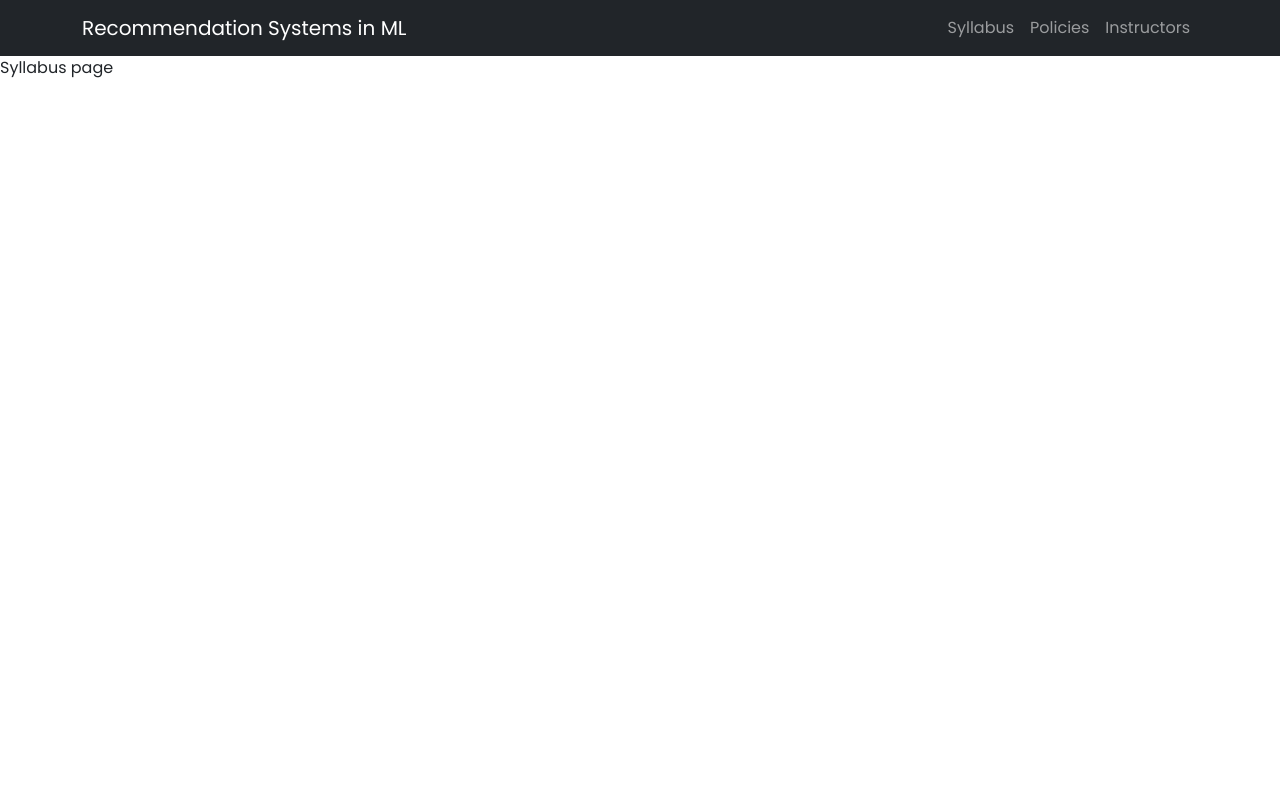
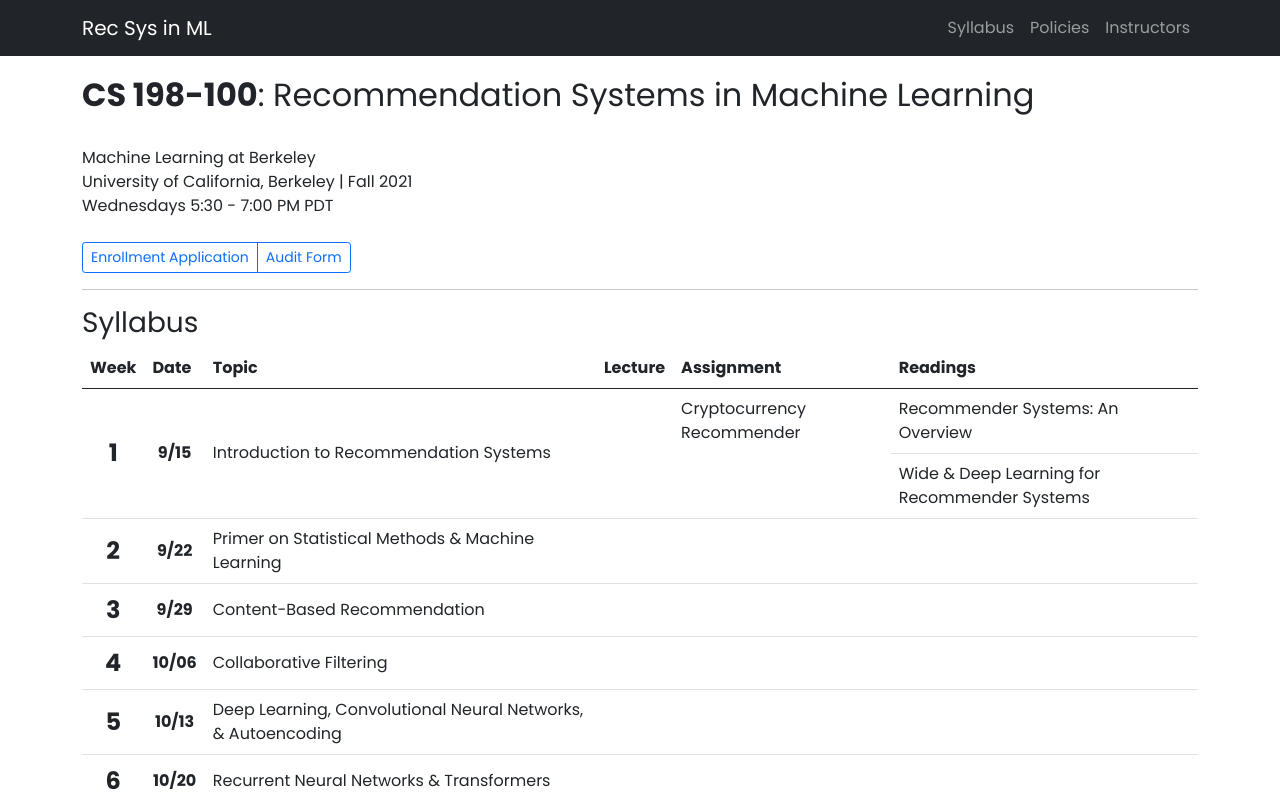
Before and after one commit to mlberkeley/rec-sys-decal-website, a React (Create React App) app: page / in a window 1280 px wide. Shown: the top 800 px of the page. Built offline with nearby package versions, Linux system fonts and the light colour scheme.

Commit message:
Added syllabus content

```diff
--- a/src/App.js
+++ b/src/App.js
@@ -11,7 +11,9 @@ function App() {
         <div className="App">
             <Navbar bg="dark" variant="dark">
                 <Container>
-                    <Navbar.Brand>Recommendation Systems in ML</Navbar.Brand>
+                    <Navbar.Brand>
+                        Rec Sys in ML
+                    </Navbar.Brand>
                     <Navbar.Toggle />
                     <Navbar.Collapse className="justify-content-end">
                         <Nav>
--- /dev/null
+++ b/src/content/syllabus.json
@@ -0,0 +1,110 @@
+[
+  {
+    "week": 1,
+    "date": "9/15",
+    "topic": "Introduction to Recommendation Systems",
+    "lectureLink": "",
+    "readings": [
+      {
+        "type": "paper",
+        "title": "Recommender Systems: An Overview",
+        "author": "Burke et. al.",
+        "year": 2011
+      }, {
+        "type": "paper",
+        "title": "Wide & Deep Learning for Recommender Systems",
+        "author": "Cheng et. al. (Google)",
+        "year": 2016
+      }
+    ],
+    "assignmentName": "Cryptocurrency Recommender"
+  },
+  {
+    "week": 2,
+    "date": "9/22",
+    "topic": "Primer on Statistical Methods & Machine Learning",
+    "lectureLink": "",
+    "readings": [],
+    "assignmentName": ""
+  },
+  {
+    "week": 3,
+    "date": "9/29",
+    "topic": "Content-Based Recommendation",
+    "lectureLink": "",
+    "readings": [],
+    "assignmentName": ""
+  },
+  {
+    "week": 4,
+    "date": "10/06",
+    "topic": "Collaborative Filtering",
+    "lectureLink": "",
+    "readings": [],
+    "assignmentName": ""
+  },
+  {
+    "week": 5,
+    "date": "10/13",
+    "topic": "Deep Learning, Convolutional Neural Networks, & Autoencoding",
+    "lectureLink": "",
+    "readings": [],
+    "assignmentName": ""
+  },
+  {
+    "week": 6,
+    "date": "10/20",
+    "topic": "Recurrent Neural Networks & Transformers",
+    "lectureLink": "",
+    "readings": [],
+    "assignmentName": ""
+  },
+  {
+    "week": 7,
+    "date": "10/27",
+    "topic": "Deep Reinforcement Learning & Generative Adversarial Networks",
+    "lectureLink": "",
+    "readings": [],
+    "assignmentName": ""
+  },
+  {
+    "week": 8,
+    "date": "11/03",
+    "topic": "Session-Based & Knowledge-Based Recommendation",
+    "lectureLink": "",
+    "readings": [],
+    "assignmentName": ""
+  },
+  {
+    "week": 9,
+    "date": "11/10",
+    "topic": "Scoring, Hybridization, Evaluation, & Deployment Methods",
+    "lectureLink": "",
+    "readings": [],
+    "assignmentName": ""
+  },
+  {
+    "week": 10,
+    "date": "11/17",
+    "topic": "Survey of Big Tech's Recommendation Systems & Ethics",
+    "lectureLink": "",
+    "readings": [],
+    "assignmentName": ""
+  },
+  {
+    "week": 11,
+    "date": "11/24",
+    "topic": "Decision-Making Psychology, Security, & Adversarial Attacks",
+    "lectureLink": "",
+    "readings": [],
+    "assignmentName": ""
+  },
+  {
+    "week": 12,
+    "date": "12/01",
+    "topic": "Finale & Project Presentations",
+    "lectureLink": "",
+    "readings": [],
+    "assignmentName": ""
+  }
+]
--- a/src/views/Syllabus.css
+++ b/src/views/Syllabus.css
@@ -0,0 +1,11 @@
+.Syllabus {
+    margin-top: 20px;
+}
+
+.syllabusTable .alignVertical {
+    vertical-align: middle;
+}
+
+.syllabusTable .alignCenter {
+    text-align: center;
+}
--- a/src/views/Syllabus.js
+++ b/src/views/Syllabus.js
@@ -1,9 +1,69 @@
 import './Syllabus.css';
+import {Button, ButtonGroup, Container, Table} from "react-bootstrap";
+import SyllabusContent from "../content/syllabus.json"
 
 function Syllabus() {
+    const content = SyllabusContent;
+
     return (
         <div className="Syllabus">
-            Syllabus page
+            <Container>
+                <h2><b>CS 198-100</b>: Recommendation Systems in Machine Learning</h2><br />
+                Machine Learning at Berkeley<br />
+                University of California, Berkeley | Fall 2021<br />
+                Wednesdays 5:30 - 7:00 PM PDT<br /><br />
+                <ButtonGroup size="sm">
+                    <Button variant="outline-primary" href="https://forms.gle/qjxk7ALqbFCLhTy4A" target="_blank">
+                        Enrollment Application
+                    </Button>
+                    <Button variant="outline-primary" href="https://forms.gle/9EbukMyJEQrB27R69" target="_blank">
+                        Audit Form
+                    </Button>
+                </ButtonGroup>
+                <hr />
+
+                <h3>Syllabus</h3>
+                <Table className="syllabusTable">
+                    <thead>
+                        <tr>
+                            <th>Week</th>
+                            <th>Date</th>
+                            <th>Topic</th>
+                            <th>Lecture</th>
+                            <th>Assignment</th>
+                            <th>Readings</th>
+                        </tr>
+                    </thead>
+                    <tbody>
+                        {content.map(week => {
+                            const rowspan = (week.readings.length === 0) ? 1 : week.readings.length;
+                            const firstReading = (week.readings.length === 0) ? {} : week.readings[0];
+
+                            return [
+                                <tr>
+                                    <td className="alignVertical alignCenter" rowspan={rowspan}>
+                                        <b style={{fontSize: '24px'}}>{week.week}</b>
+                                    </td>
+                                    <td className="alignVertical alignCenter" rowspan={rowspan}>
+                                        <b>{week.date}</b>
+                                    </td>
+                                    <td className="alignVertical" rowspan={rowspan}>
+                                        {week.topic}
+                                    </td>
+                                    <td rowspan={rowspan}>{week.lectureLink}</td>
+                                    <td rowspan={rowspan}>{week.assignmentName}</td>
+                                    <td>{firstReading.title}</td>
+                                </tr>,
+                                week.readings.slice(1).map(reading => (
+                                    <tr>
+                                        <td>{reading.title}</td>
+                                    </tr>
+                                ))
+                            ];
+                        })}
+                    </tbody>
+                </Table>
+            </Container>
         </div>
     );
 }
```
